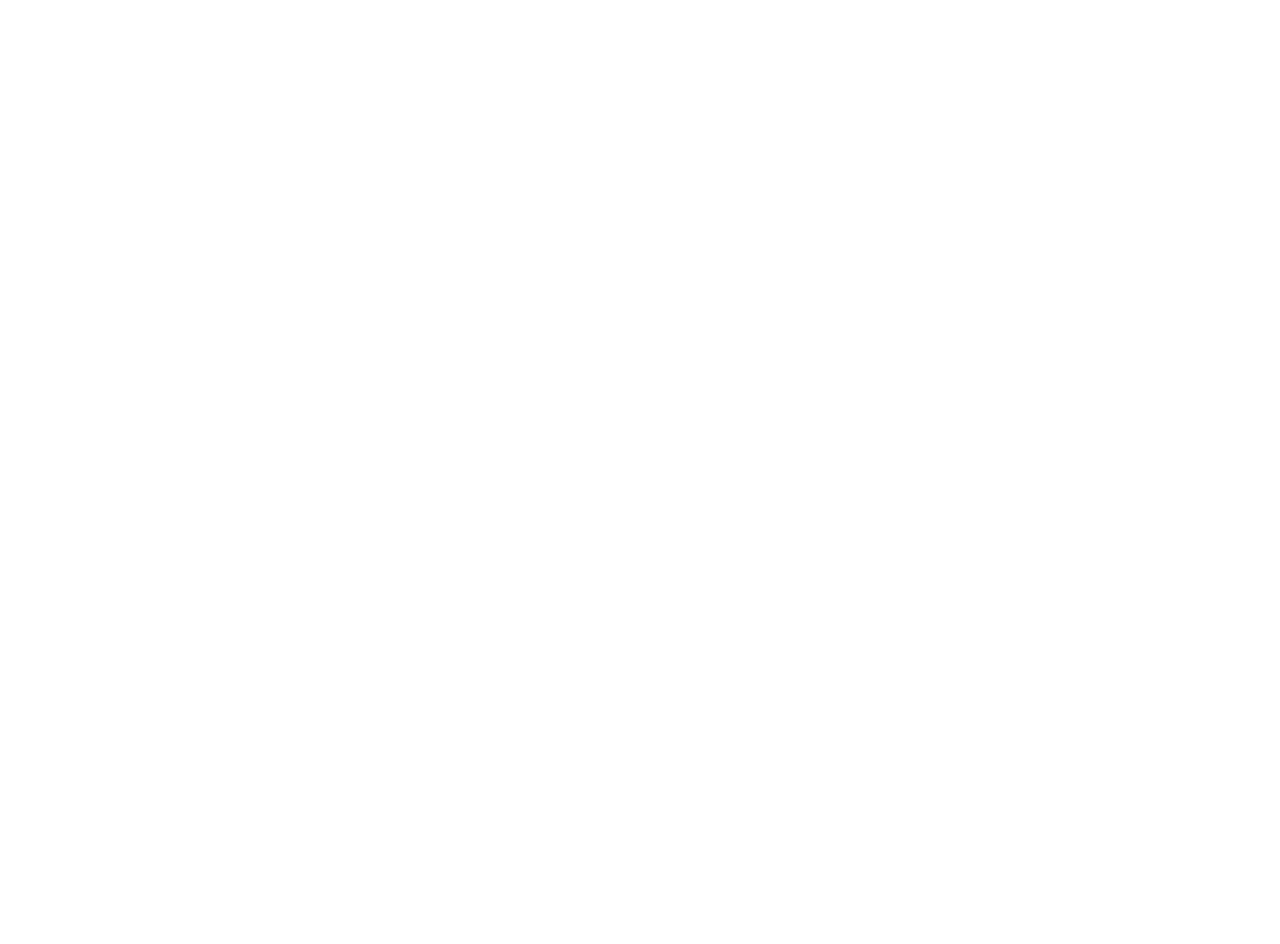
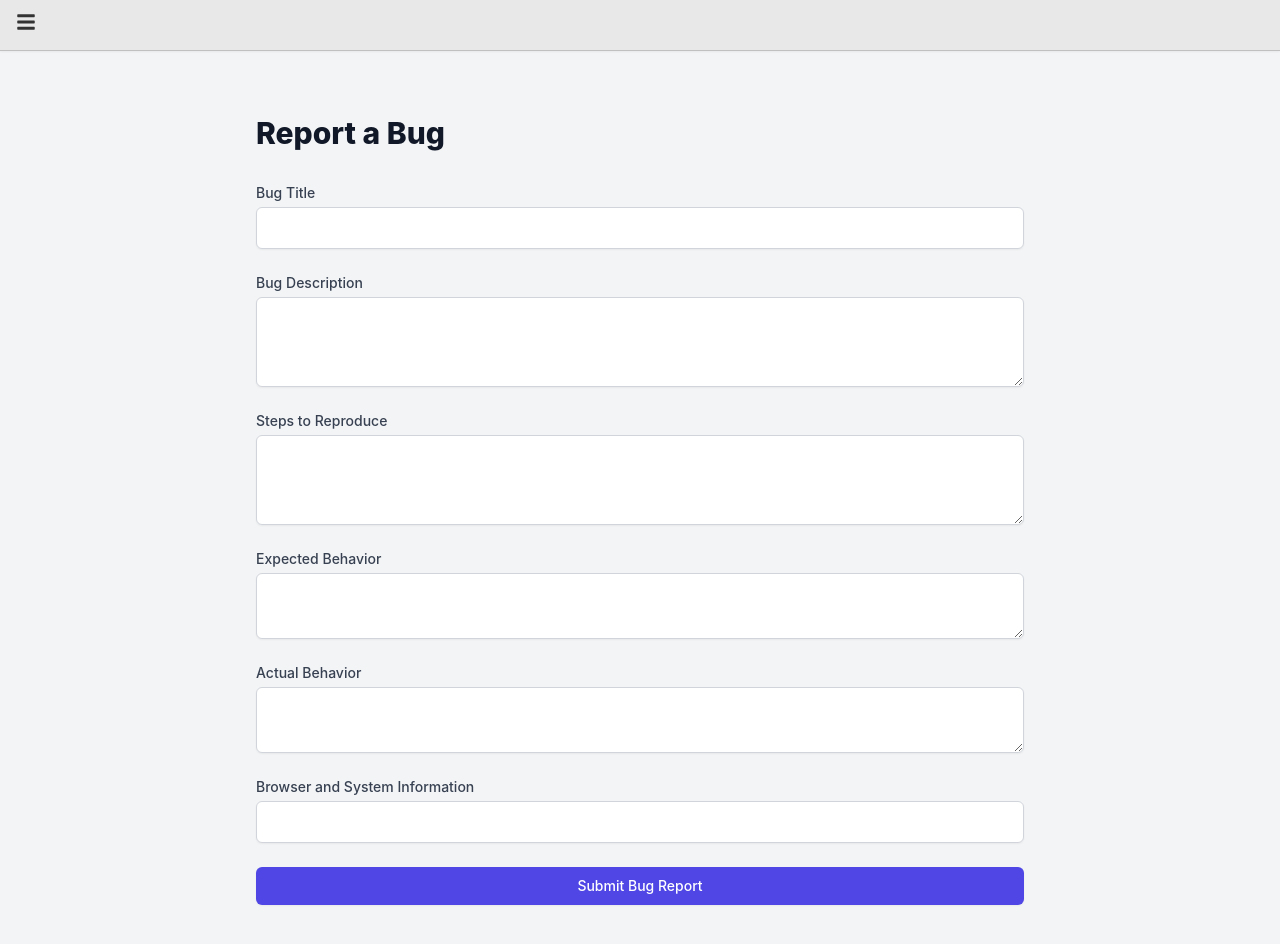
Before and after one commit to cyberjungle-io/subconnect, a React (Create React App) app: page /bug-report in a window 1280 px wide. Before the commit this address had no page. Shown: the top 944 px of the page. Before the commit the page ends 800 px from the top, so only its background shows below. Built offline with nearby package versions, Linux system fonts and the light colour scheme.

Commit message:
Added bug report page

```diff
--- a/src/App.js
+++ b/src/App.js
@@ -15,6 +15,7 @@ import { fetchQueries } from './w3s/w3sSlice';
 import { PersistGate } from 'redux-persist/integration/react';
 import { persistor } from './store/store';
 import PricingPage from './pages/PricingPage';
+import BugReportPage from './pages/BugReportPage';
 
 const PrivateRoute = ({ children }) => {
   const { currentUser } = useSelector((state) => state.user);
@@ -51,6 +52,7 @@ function AppContent() {
           }
         />
         <Route path="/pricing" element={<PricingPage />} />
+        <Route path="/bug-report" element={<BugReportPage />} />
       </Routes>
     </Router>
   );
--- a/src/components/common/HamburgerMenu.jsx
+++ b/src/components/common/HamburgerMenu.jsx
@@ -1,5 +1,5 @@
 import React, { useState, useEffect } from 'react';
-import { FaBars, FaTimes, FaFolderOpen, FaDatabase, FaHome, FaDollarSign, FaCog, FaQuestionCircle } from 'react-icons/fa';
+import { FaBars, FaTimes, FaFolderOpen, FaDatabase, FaHome, FaDollarSign, FaCog, FaQuestionCircle, FaBug } from 'react-icons/fa';
 import DataModal from '../Editor/DataModal'; // Import the DataModal component
 
 const HamburgerMenu = ({ onOpenProjectModal }) => {
@@ -91,6 +91,13 @@ const HamburgerMenu = ({ onOpenProjectModal }) => {
                 Settings
               </a>
               <a
+                href="/bug-report"
+                className="block px-4 py-2 text-sm text-gray-700 hover:bg-gray-100 flex items-center"
+              >
+                <FaBug className="mr-2" />
+                Report a Bug
+              </a>
+              <a
                 href="/help"
                 className="block px-4 py-2 text-sm text-gray-700 hover:bg-gray-100 flex items-center"
               >
--- /dev/null
+++ b/src/pages/BugReportPage.jsx
@@ -0,0 +1,140 @@
+import React, { useState } from 'react';
+import Toolbar from '../components/Editor/Toolbar';
+
+const BugReportPage = () => {
+  const [bugReport, setBugReport] = useState({
+    title: '',
+    description: '',
+    steps: '',
+    expectedBehavior: '',
+    actualBehavior: '',
+    browserInfo: '',
+  });
+
+  const handleInputChange = (e) => {
+    const { name, value } = e.target;
+    setBugReport((prevState) => ({
+      ...prevState,
+      [name]: value,
+    }));
+  };
+
+  const handleSubmit = (e) => {
+    e.preventDefault();
+    // Here you would typically send the bug report to your backend
+    console.log('Bug report submitted:', bugReport);
+    // Reset the form
+    setBugReport({
+      title: '',
+      description: '',
+      steps: '',
+      expectedBehavior: '',
+      actualBehavior: '',
+      browserInfo: '',
+    });
+    alert('Thank you for your bug report!');
+  };
+
+  return (
+    <div className="flex flex-col min-h-screen">
+      <Toolbar />
+      <div className="flex-grow bg-gray-100 py-16 px-4 sm:px-6 lg:px-8">
+        <div className="max-w-3xl mx-auto">
+          <h1 className="text-3xl font-extrabold text-gray-900 mb-8">Report a Bug</h1>
+          <form onSubmit={handleSubmit} className="space-y-6">
+            <div>
+              <label htmlFor="title" className="block text-sm font-medium text-gray-700">
+                Bug Title
+              </label>
+              <input
+                type="text"
+                name="title"
+                id="title"
+                required
+                className="mt-1 block w-full border border-gray-300 rounded-md shadow-sm py-2 px-3 focus:outline-none focus:ring-indigo-500 focus:border-indigo-500"
+                value={bugReport.title}
+                onChange={handleInputChange}
+              />
+            </div>
+            <div>
+              <label htmlFor="description" className="block text-sm font-medium text-gray-700">
+                Bug Description
+              </label>
+              <textarea
+                name="description"
+                id="description"
+                required
+                rows={3}
+                className="mt-1 block w-full border border-gray-300 rounded-md shadow-sm py-2 px-3 focus:outline-none focus:ring-indigo-500 focus:border-indigo-500"
+                value={bugReport.description}
+                onChange={handleInputChange}
+              ></textarea>
+            </div>
+            <div>
+              <label htmlFor="steps" className="block text-sm font-medium text-gray-700">
+                Steps to Reproduce
+              </label>
+              <textarea
+                name="steps"
+                id="steps"
+                rows={3}
+                className="mt-1 block w-full border border-gray-300 rounded-md shadow-sm py-2 px-3 focus:outline-none focus:ring-indigo-500 focus:border-indigo-500"
+                value={bugReport.steps}
+                onChange={handleInputChange}
+              ></textarea>
+            </div>
+            <div>
+              <label htmlFor="expectedBehavior" className="block text-sm font-medium text-gray-700">
+                Expected Behavior
+              </label>
+              <textarea
+                name="expectedBehavior"
+                id="expectedBehavior"
+                rows={2}
+                className="mt-1 block w-full border border-gray-300 rounded-md shadow-sm py-2 px-3 focus:outline-none focus:ring-indigo-500 focus:border-indigo-500"
+                value={bugReport.expectedBehavior}
+                onChange={handleInputChange}
+              ></textarea>
+            </div>
+            <div>
+              <label htmlFor="actualBehavior" className="block text-sm font-medium text-gray-700">
+                Actual Behavior
+              </label>
+              <textarea
+                name="actualBehavior"
+                id="actualBehavior"
+                rows={2}
+                className="mt-1 block w-full border border-gray-300 rounded-md shadow-sm py-2 px-3 focus:outline-none focus:ring-indigo-500 focus:border-indigo-500"
+                value={bugReport.actualBehavior}
+                onChange={handleInputChange}
+              ></textarea>
+            </div>
+            <div>
+              <label htmlFor="browserInfo" className="block text-sm font-medium text-gray-700">
+                Browser and System Information
+              </label>
+              <input
+                type="text"
+                name="browserInfo"
+                id="browserInfo"
+                className="mt-1 block w-full border border-gray-300 rounded-md shadow-sm py-2 px-3 focus:outline-none focus:ring-indigo-500 focus:border-indigo-500"
+                value={bugReport.browserInfo}
+                onChange={handleInputChange}
+              />
+            </div>
+            <div>
+              <button
+                type="submit"
+                className="w-full flex justify-center py-2 px-4 border border-transparent rounded-md shadow-sm text-sm font-medium text-white bg-indigo-600 hover:bg-indigo-700 focus:outline-none focus:ring-2 focus:ring-offset-2 focus:ring-indigo-500"
+              >
+                Submit Bug Report
+              </button>
+            </div>
+          </form>
+        </div>
+      </div>
+    </div>
+  );
+};
+
+export default BugReportPage;
```
